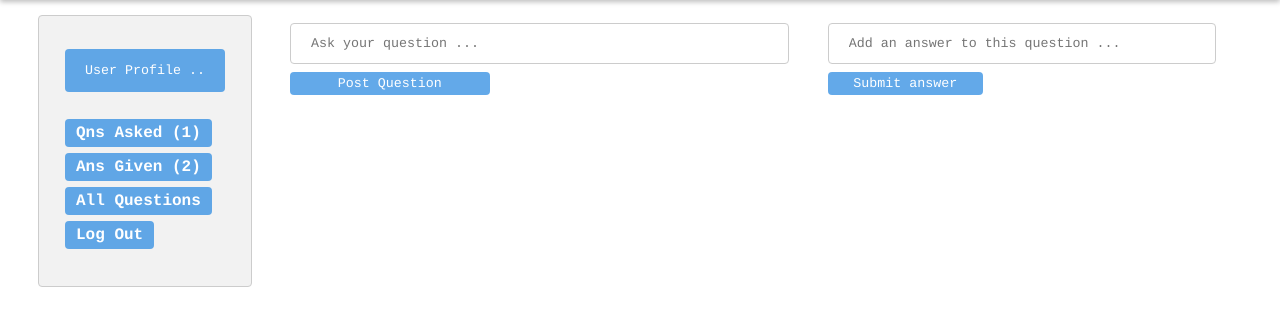
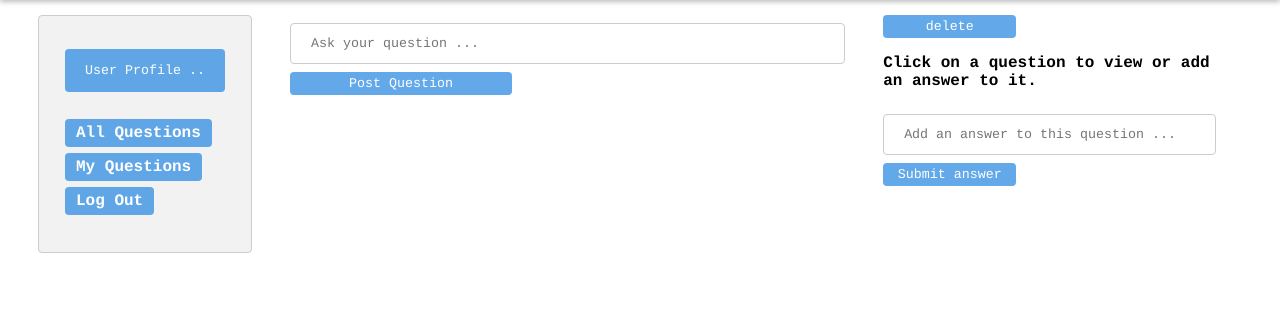
Before and after one commit to dnuwa/StackOverflow-lite-v1-frontend, a PHP site: page /home.html in a window 1280 px wide. Shown: the part 82-408 px from the top of the page. Run offline with PHP 8.4, Linux system fonts and the light colour scheme.

Commit message:
modified the home page, the page styling and added scripts to facilitate qn deletion [Delivers #160647662 #160647735]

```diff
--- a/frontend/css/main.css
+++ b/frontend/css/main.css
@@ -137,7 +137,7 @@
 }
 
 .questions-div {
-    width: 45%;
+    width: 50%;
     text-align: left;
     /* border: solid; */
     margin-right: 3%;
@@ -153,7 +153,7 @@
 .question-content {
     /* display: flex; */
     /* flex-direction: column; */
-    width: 35%;
+    width: 30%;
     margin-right: 5%;
 }
 
@@ -199,6 +199,22 @@
     cursor: pointer;
     font-family: courier;
     color: white;
+}
+
+.editanswerbody {
+    width: 30%;
+    margin: auto;
+}
+
+.all-quetions {
+    height: 68%;
+    overflow: auto;
+}
+
+ul.quetions {
+    list-style-type: none;
+    margin: 0;
+    padding: 1%;
 }
 
 @media (max-width:768px) {
--- a/frontend/home.html
+++ b/frontend/home.html
@@ -23,9 +23,10 @@
         <div class="user-profile">
             <input type="submit" value="User Profile ..">
             <p class="profile-heading" id="profile-heading"></p>
-            <p><a href="qnasked.html">Qns Asked (1)</a></p>
-            <p><a href="qnanswer.html">Ans Given (2)</a> </p>
             <p><a href="home.html">All Questions</a> </p>
+            <p id=askedqns><a href="askedqns.html">My Questions</a></p>
+            <!-- <p><a href="qnanswer.html">Ans Given (2)</a> </p> -->
+
             <p id="logout"><a href="#">Log Out</a></p>
         </div>
         <div class="questions-div">
@@ -35,12 +36,14 @@
                 <button type="submit">Post Question</button>
             </form>
 
-            <div id="allQuestions">
+            <div id="allQuestions" class="all-quetions">
             </div>
         </div>
         <div class="question-content">
-            <div id="asked-qn"></div>
-            <div id="answers-sector"></div>
+            <div id="asked-qn"></div><button id="delete" type="submit">delete</button>
+            <div id="answers-sector">
+                <p>Click on a question to view or add an answer to it.</p>
+            </div>
             <form action="" id="postanswer">
                 <input type="text" id="answer" placeholder="Add an answer to this question ..." name="answer">
                 <button type="submit">Submit answer</button>
@@ -48,6 +51,7 @@
         </div>
     </div>
     <script src="scripts/questions.js"></script>
+
 </body>
 
 </html>
--- a/frontend/scripts/questions.js
+++ b/frontend/scripts/questions.js
@@ -150,3 +150,34 @@
 
         })
 }
+
+//delete a question
+document.getElementById("delete").addEventListener("click", deleteqn);
+
+function deleteqn() {
+    let qntoDelete = localStorage.getItem("qn_id");
+    console.log(qntoDelete);
+    fetch('http://127.0.0.1:5000/api/v1/questions/' + qntoDelete, {
+            method: 'DELETE',
+            headers: {
+                'Authorization': 'Bearer ' + localStorage.getItem("access_token"),
+                'Accept': 'application/json, text/plain, */*',
+                'Content-type': 'application/json'
+            }
+        })
+        .then((res) => res.json())
+        .then((resdata) => {
+
+
+            if (resdata.msg === "Question successfuly deleted") {
+                console.log(resdata);
+                alert(resdata.msg);
+                window.location.href = 'home.html'
+            } else if (resdata.error === "Un-Authorised to DELETE this QN") {
+                console.log(resdata);
+                alert(resdata.error);
+                window.location.href = 'home.html'
+            }
+
+        })
+}
```
